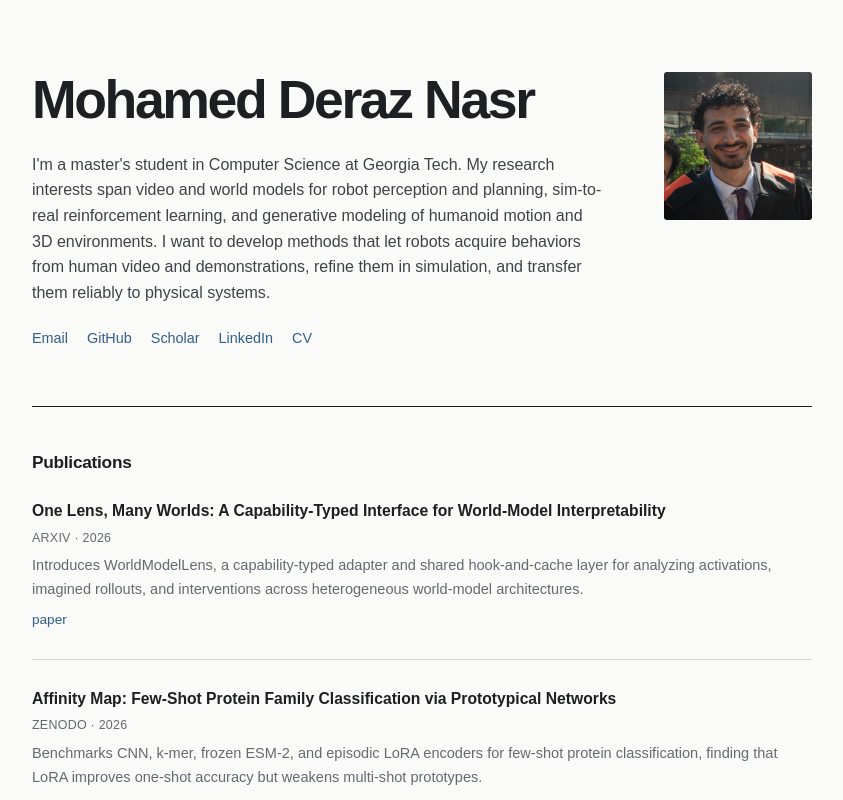
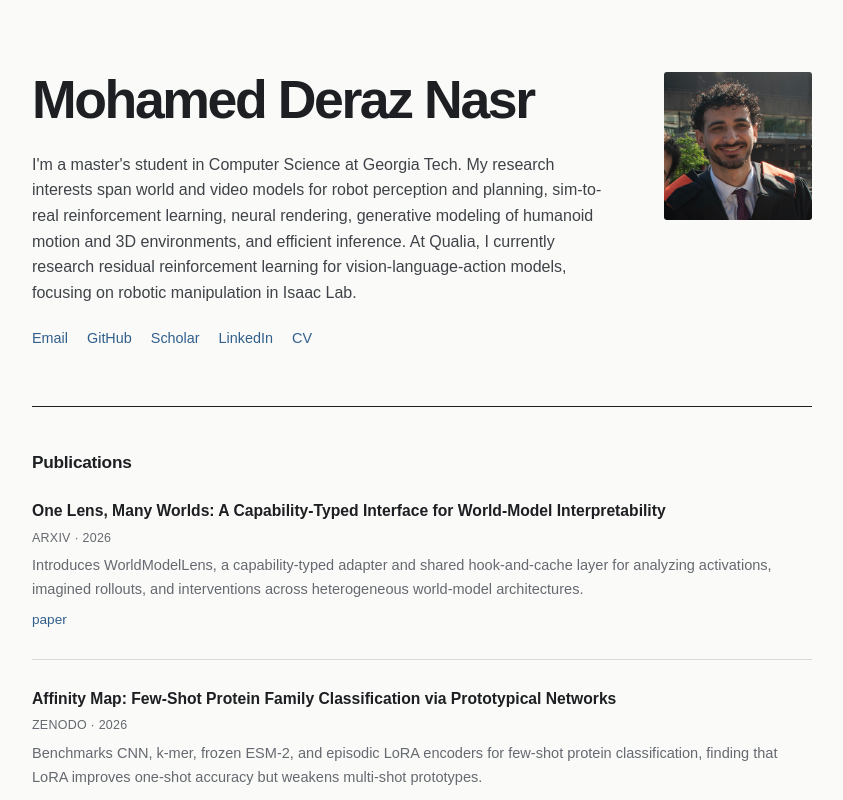
Before and after one commit to MDerazNasr/mderaznasr.github.io, a Next.js app: page / in a window 1280 px wide. Shown: the top 800 px of the page, without its empty margins (218-1061 px from the left). Built offline with nearby package versions, Linux system fonts and the light colour scheme.

Commit message:
Ground bio in current research

```diff
--- a/app/page.tsx
+++ b/app/page.tsx
@@ -73,12 +73,12 @@ export default function Home() {
           <h1>Mohamed Deraz Nasr</h1>
           <p className="intro-text">
             I&apos;m a master&apos;s student in Computer Science at Georgia Tech.
-            My research interests span video and world models for robot
-            perception and planning, sim-to-real reinforcement learning, and
-            generative modeling of humanoid motion and 3D environments. I want
-            to develop methods that let robots acquire behaviors from human
-            video and demonstrations, refine them in simulation, and transfer
-            them reliably to physical systems.
+            My research interests span world and video models for robot
+            perception and planning, sim-to-real reinforcement learning,
+            neural rendering, generative modeling of humanoid motion and 3D
+            environments, and efficient inference. At Qualia, I currently
+            research residual reinforcement learning for vision-language-action
+            models, focusing on robotic manipulation in Isaac Lab.
           </p>
           <nav aria-label="Profiles and contact">
             <EmailCopyButton />
```
